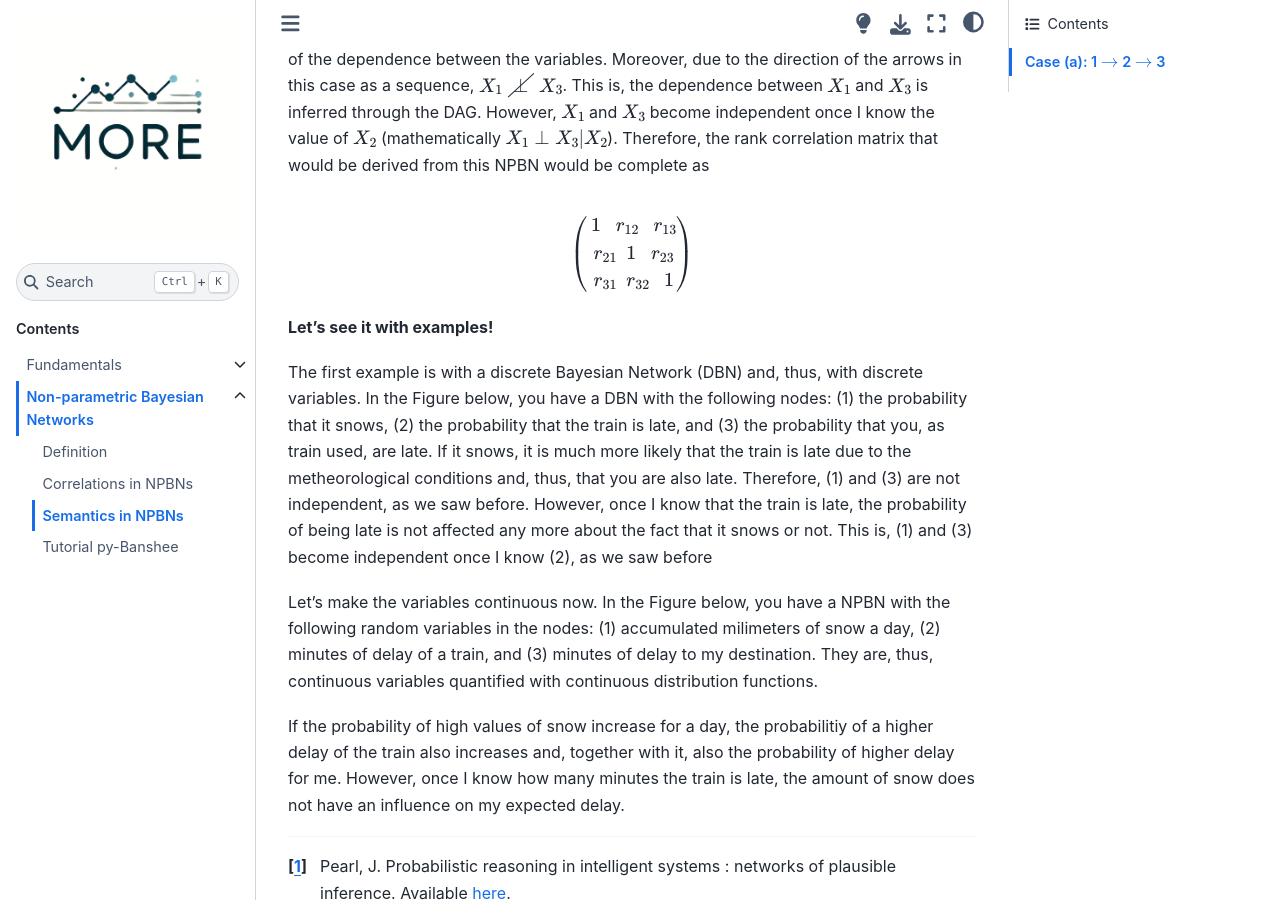
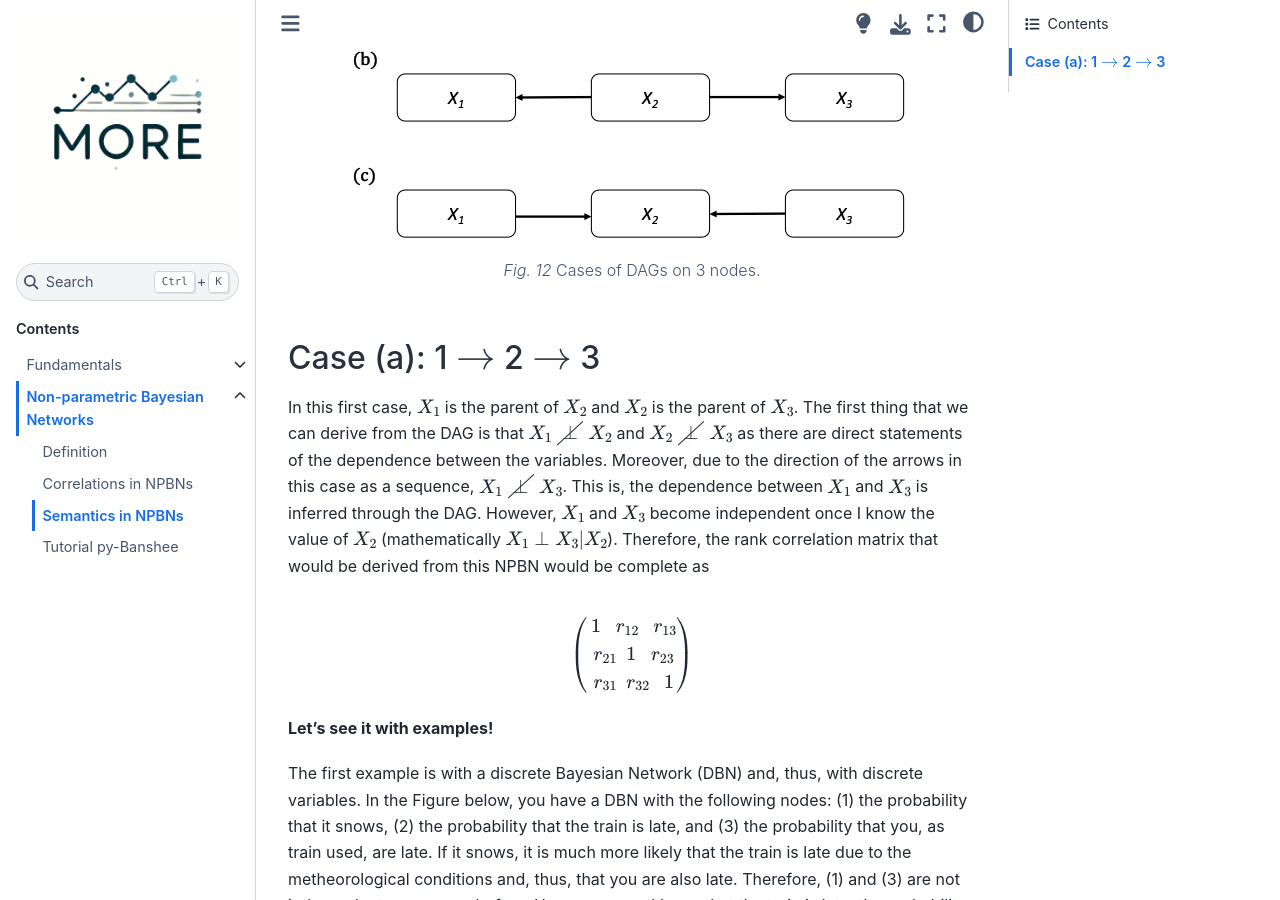
Before and after one commit to char998/Copulas-and-Bayesian-Networks, a Jupyter Book: the page built from book/NPBN/Semantics.md, in a window 1280 px wide and 900 px high, scrolled down 419 px. Built offline with Jupyter Book 1.0.4 settings and Sphinx 7.4.7 and the Sphinx Book theme 1.1.4, drawn with Linux system fonts in a browser that asks for light colours; comment, search, counter and statistics services are not loaded.

Commit message:
add 1 figure

````diff
--- a/book/NPBN/Semantics.md
+++ b/book/NPBN/Semantics.md
@@ -5,7 +5,13 @@ In previous section, you have seen how to assign (un)conditional rank correlatio
 
 In this section, you will see the meaning of the DAG in terms of (un)conditional dependence or independence and how that translates to the rank correlation matrix. To do so, we will analyze the three basic cases of NPBN on 3 nodes shown in the Figure below.
 
+```{figure} ./figures/DAGs.png
 
+---
+
+---
+Cases of DAGs on 3 nodes.
+```
 
 ## Case (a): 1 $\rightarrow$ 2 $\rightarrow$ 3
 
````
